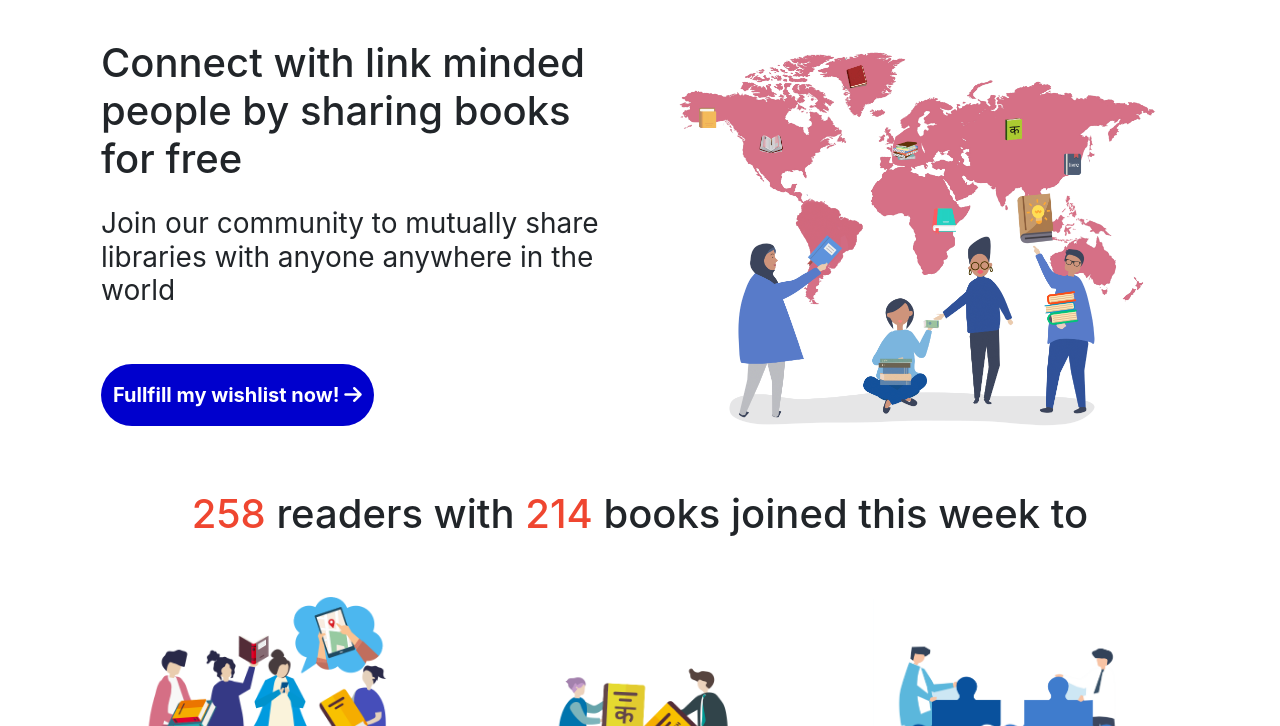
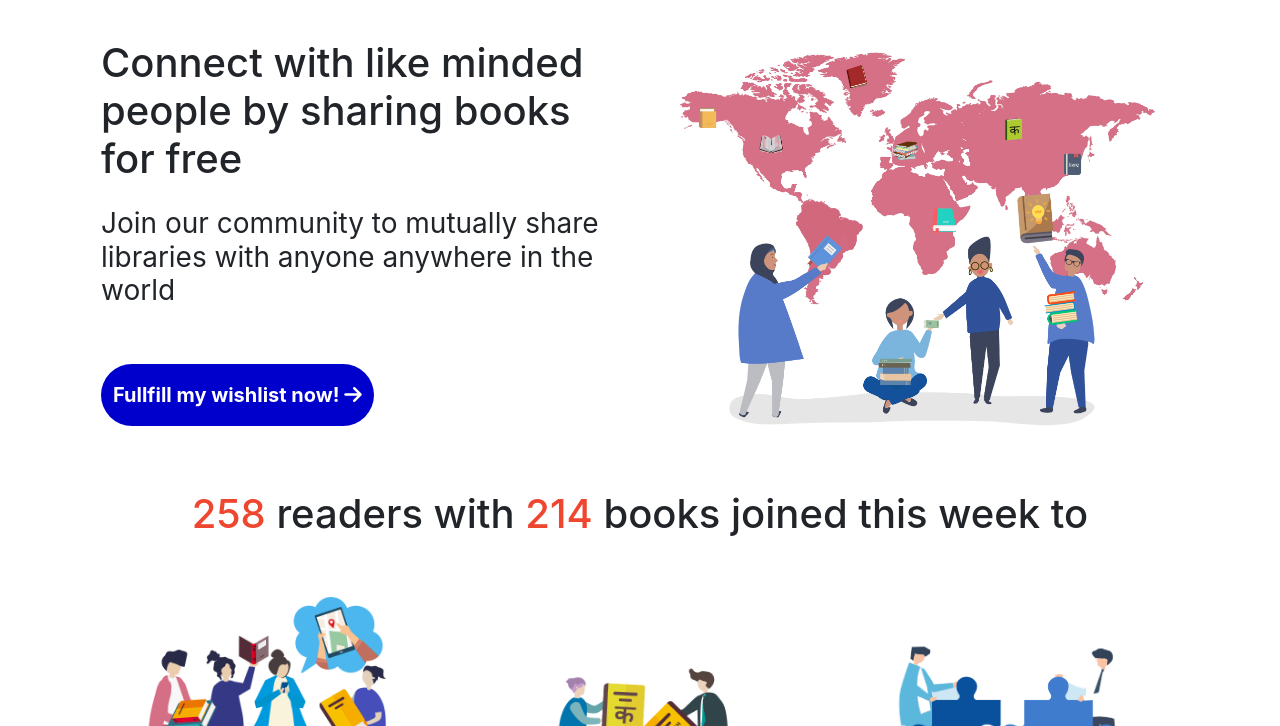
Before and after one commit to Arshitabhatt/readsnet, a plain HTML site: page index.html in a window 1280 px wide. Shown: the part 74-800 px from the top of the page. Drawn offline with nearby package versions, Linux system fonts and the light colour scheme.

Commit message:
Update index.html

```diff
--- a/index.html
+++ b/index.html
@@ -33,7 +33,7 @@
         <div class="row px-3 align-items-center mt-4">
             <div class="col-lg-6">
                 <div id="headingGroup" class="text-center">
-                    <h1 class="text-left -flex align-self-start">Connect with link minded people by sharing books for free</h1>
+                    <h1 class="text-left -flex align-self-start">Connect with like minded people by sharing books for free</h1>
                 </div>
                 <div>
                 <h3 class="pt pt-3 pb-5">Join our community to mutually share libraries with anyone anywhere in the world</h3>
```
